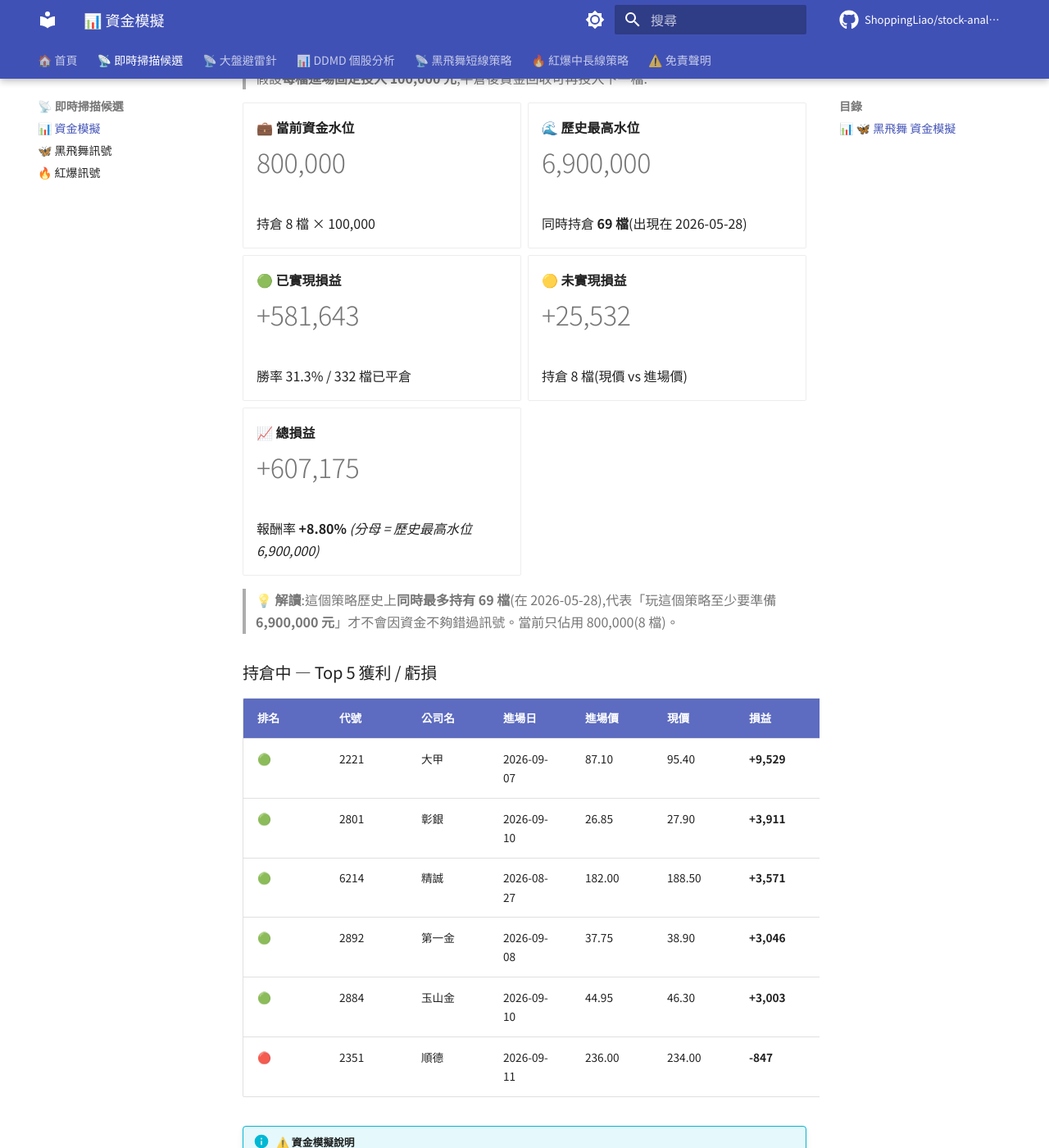
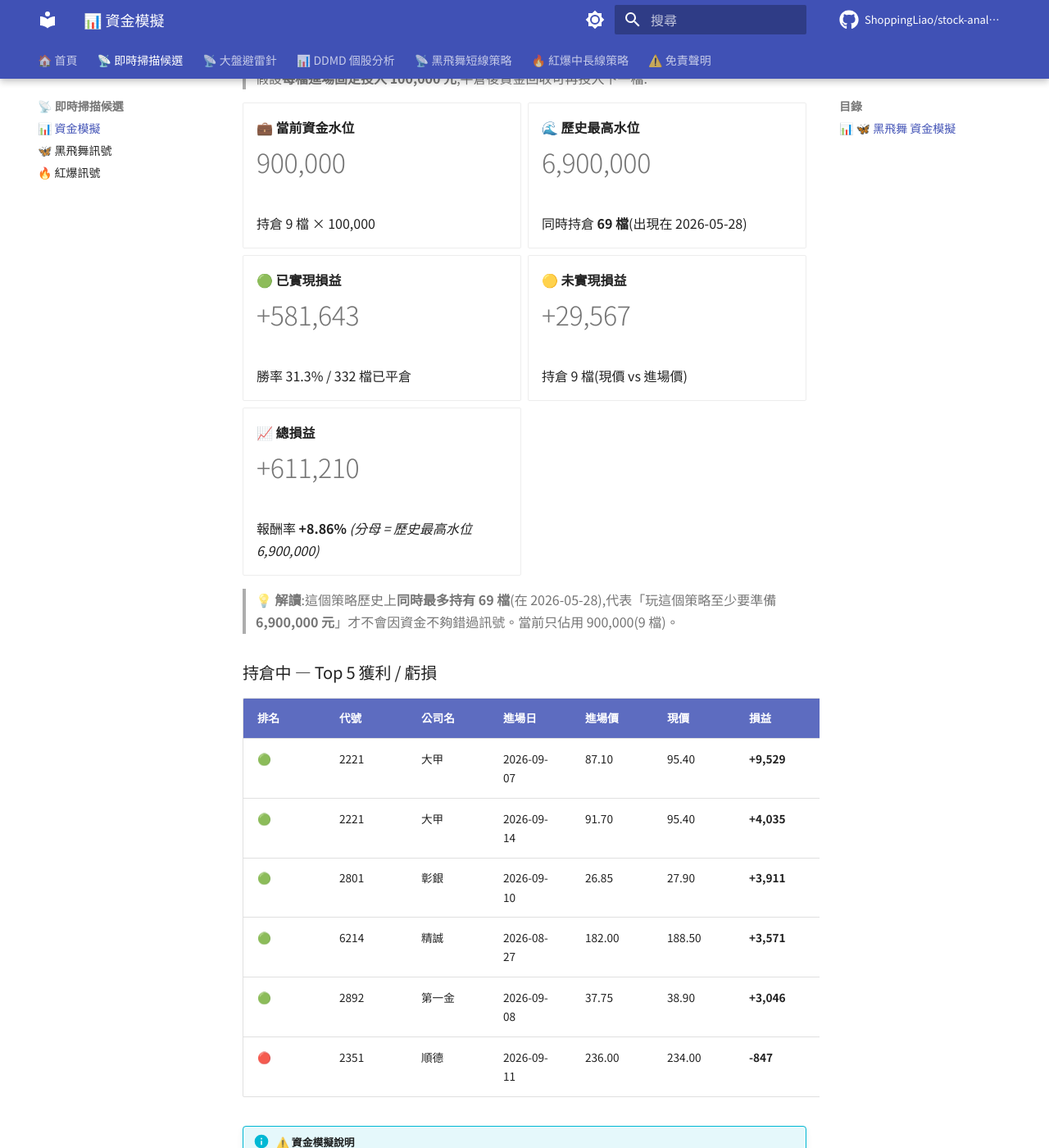
Before and after one commit to ShoppingLiao/stock-analysis-public, an MkDocs documentation site: the page built from docs/signals_capital.md, in a window 1280 px wide and 1400 px high, scrolled down 445 px. Shown: the whole window at 82% size. Built offline with MkDocs 1.6.1 and Material for MkDocs 9.7.7, drawn with Linux system fonts in a browser that asks for light colours; comment, search, counter and statistics services are not loaded; some of the changed text lies outside the part shown.

Commit message:
docs(signals): update BB + RB + capital (2026-09-14)

```diff
--- a/docs/signals_capital.md
+++ b/docs/signals_capital.md
@@ -17,9 +17,9 @@
 
 -   **💼 當前資金水位**
 
-    # 800,000
+    # 900,000
 
-    持倉 8 檔 × 100,000
+    持倉 9 檔 × 100,000
 
 -   **🌊 歷史最高水位**
 
@@ -35,29 +35,29 @@
 
 -   **🟡 未實現損益**
 
-    # +25,532
+    # +29,567
 
-    持倉 8 檔(現價 vs 進場價)
+    持倉 9 檔(現價 vs 進場價)
 
 -   **📈 總損益**
 
-    # +607,175
+    # +611,210
 
-    報酬率 **+8.80%** _(分母 = 歷史最高水位 6,900,000)_
+    報酬率 **+8.86%** _(分母 = 歷史最高水位 6,900,000)_
 
 </div>
 
-> **💡 解讀**:這個策略歷史上**同時最多持有 69 檔**(在 2026-05-28),代表「玩這個策略至少要準備 **6,900,000 元**」才不會因資金不夠錯過訊號。當前只佔用 800,000(8 檔)。
+> **💡 解讀**:這個策略歷史上**同時最多持有 69 檔**(在 2026-05-28),代表「玩這個策略至少要準備 **6,900,000 元**」才不會因資金不夠錯過訊號。當前只佔用 900,000(9 檔)。
 
 ### 持倉中 — Top 5 獲利 / 虧損
 
 | 排名 | 代號 | 公司名 | 進場日 | 進場價 | 現價 | 損益 | 損益% |
 |------|------|--------|--------|--------|------|------|-------|
 | 🟢 | 2221 | 大甲 | 2026-09-07 | 87.10 | 95.40 | **+9,529** | **+9.53%** |
+| 🟢 | 2221 | 大甲 | 2026-09-14 | 91.70 | 95.40 | **+4,035** | **+4.03%** |
 | 🟢 | 2801 | 彰銀 | 2026-09-10 | 26.85 | 27.90 | **+3,911** | **+3.91%** |
 | 🟢 | 6214 | 精誠 | 2026-08-27 | 182.00 | 188.50 | **+3,571** | **+3.57%** |
 | 🟢 | 2892 | 第一金 | 2026-09-08 | 37.75 | 38.90 | **+3,046** | **+3.05%** |
-| 🟢 | 2884 | 玉山金 | 2026-09-10 | 44.95 | 46.30 | **+3,003** | **+3.00%** |
 | 🔴 | 2351 | 順德 | 2026-09-11 | 236.00 | 234.00 | **-847** | **-0.85%** |
 
 !!! info "⚠️ 資金模擬說明"
@@ -135,9 +135,9 @@
 
 -   **💼 當前資金水位**
 
-    # 4,700,000
+    # 4,800,000
 
-    BB 800,000 + RB 3,900,000
+    BB 900,000 + RB 3,900,000
 
 -   **🌊 兩策略歷史最高水位**
 
@@ -153,15 +153,15 @@
 
 -   **🟡 未實現損益**
 
-    # +71,680
+    # +75,715
 
-    BB +25,532 + RB +46,148
+    BB +29,567 + RB +46,148
 
 -   **📉 總損益**
 
-    # -40,931
+    # -36,896
 
-    報酬率 **-0.18%** _(分母 = 兩策略歷史最高水位)_
+    報酬率 **-0.16%** _(分母 = 兩策略歷史最高水位)_
 
 </div>
 
```
Also changed, not shown: docs/signals_black_butterfly.md (+3 -2 lines).
